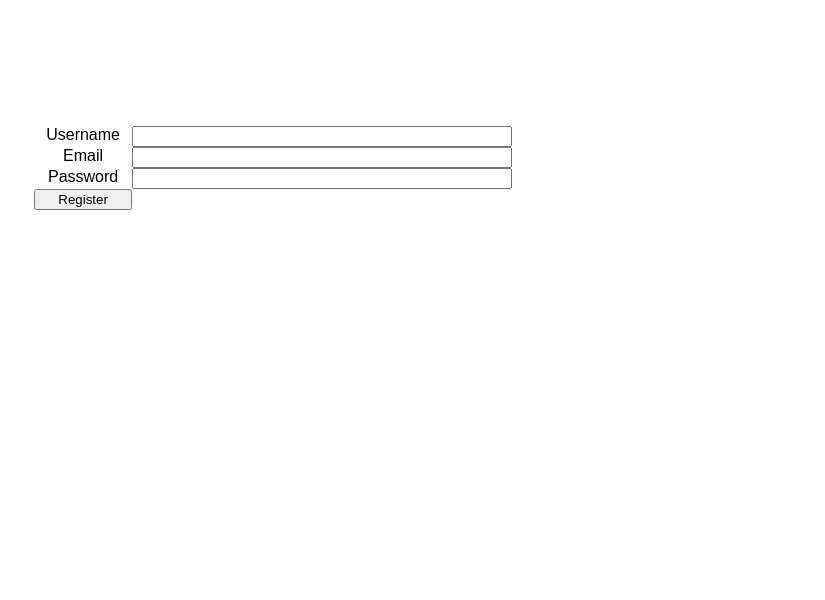
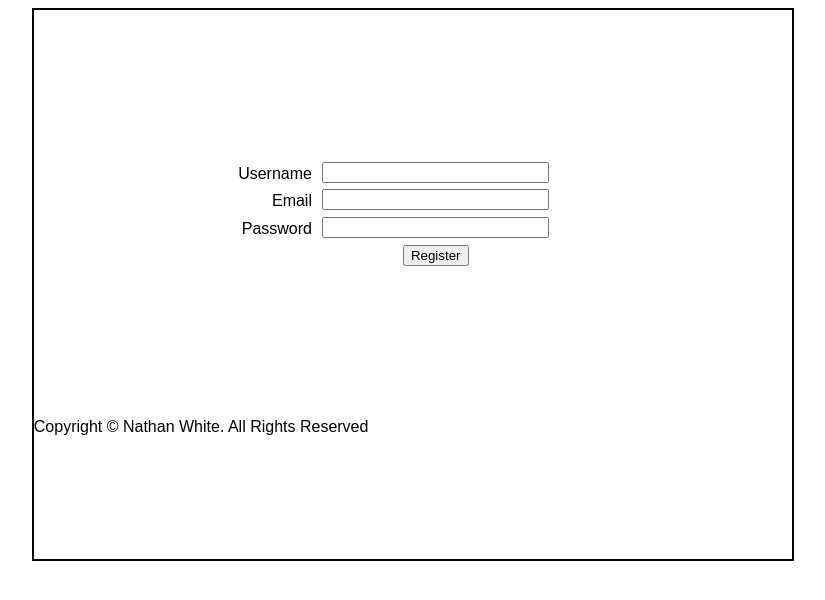
Before and after one commit to Amianate/400003165, a PHP site: page /tpl/resgistration.html in a window 1280 px wide. Shown: the top 600 px of the page, without its empty margins (227-1052 px from the left). Run offline with PHP 8.4, Linux system fonts and the light colour scheme.

Commit message:
CSS additions

```diff
--- a/css/style.css
+++ b/css/style.css
@@ -2,13 +2,37 @@ body {
     font-family: Arial, Helvetica, sans-serif;
 }
 
+#box{
+    width: 60%;
+    height: 70%;
+    margin: auto;
+    border: 2px solid;
+}
+
 .regisForm{
-    margin: 10% 20%;
+    margin: 20% 20%;
+    align-self: center;
     text-align: center;
     display: grid;
-    grid-template-columns: 13% 50% 20%;;
+    grid-template-columns: 30% 50% 20%;
 }
 
 .regisForm .labels{
+    text-align: right;
     grid-column: 1;
+    padding-right: 10px;
+    padding-top: 3px;
 }
+
+.regisForm .inputs{
+    grid-column: 2;
+    margin-bottom: 3%;
+
+}
+
+#regisButton{
+    grid-column: 2;
+    justify-self: center;
+    text-align: center;
+    max-width: 50%;
+}
--- a/tpl/resgistration.html
+++ b/tpl/resgistration.html
@@ -4,27 +4,32 @@
     </head>
 
     <body>
-
+        <div id="box">
             <div class="regisForm">
                 <!-- Username field and label -->
                 <label for="usernameField" class="labels">Username</label>
-            <input type="text" id="username" name="usernameField">
+                <input type="text" id="username" name="usernameField" class="inputs">
                 <br>
 
                 <!-- Email field and label -->
                 <label for="emailField" class="labels">Email</label>
-            <input type="text" id="email" name="emailField">
+                <input type="text" id="email" name="emailField" class="inputs">
                 <br>
 
 
                 <!-- Password field and label -->
                 <label for="pwField" class="labels">Password</label>
-            <input type="password" id="pw" name="pwField">
+                <input type="password" id="pw" name="pwField" class="inputs">
                 <br>
 
-            <input type="button" value="Register" id="button">
+                <input type="button" value="Register" id="regisButton">
 
             </div>
 
+            <div id="footer">
+                <p>Copyright © Nathan White. All Rights Reserved </p>
+            </div>
+        </div>
     </body>
+
 <html>
```
Lines whose indentation alone changed are shown as unchanged.
